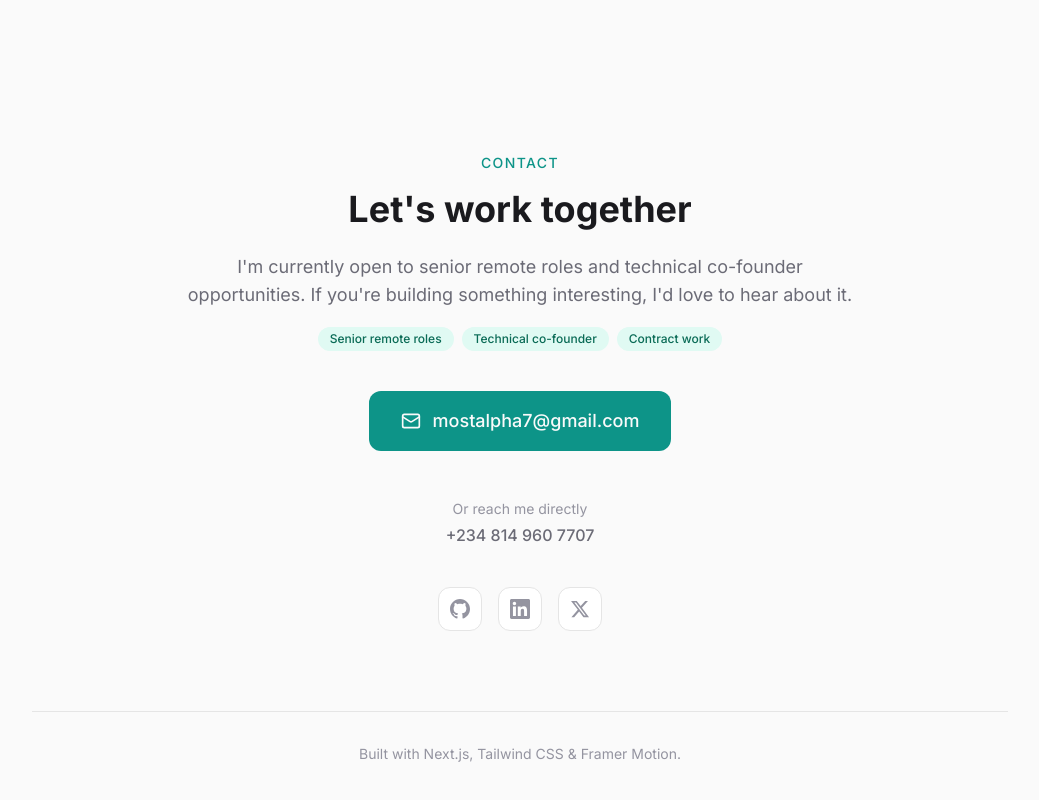
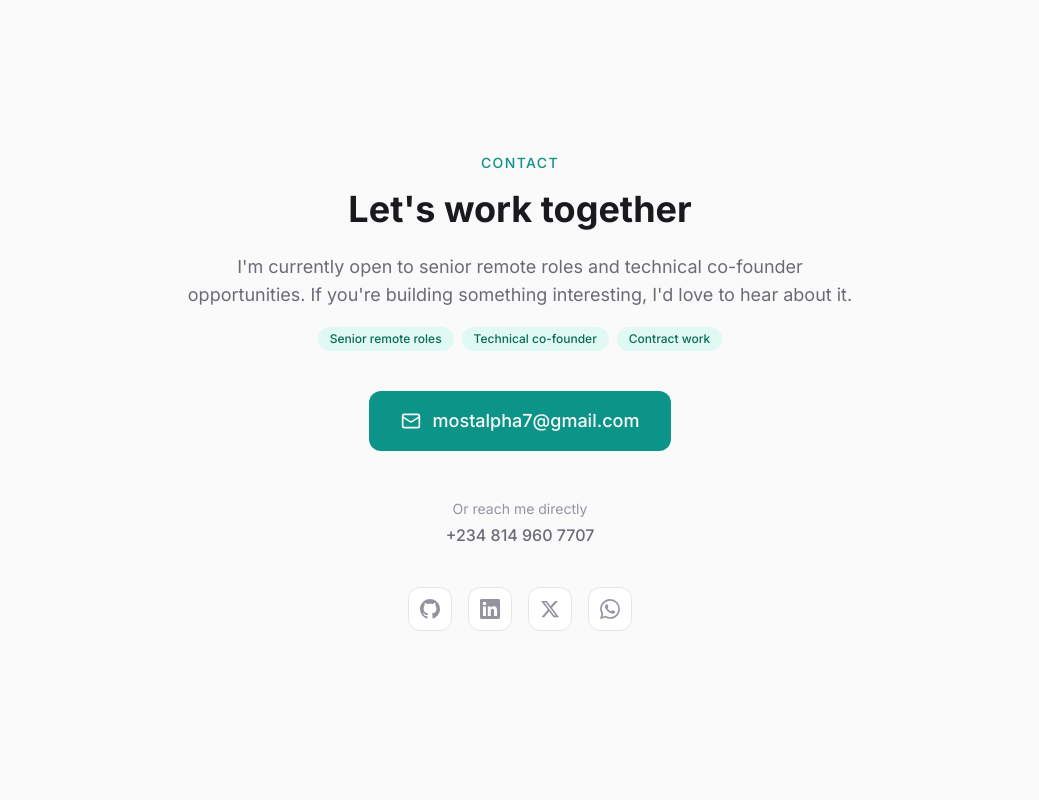
Before and after one commit to Mostalpha7/mostalpha7.github.io, a Next.js app: page / in a window 1280 px wide. Shown: the part 5644-6444 px from the top of the page, without its empty margins (120-1159 px from the left). After the commit the page ends 6371 px from the top, so only its background shows below. Built offline with nearby package versions, Linux system fonts and the light colour scheme.

Commit message:
feat: add experience timeline, teaching section, and contact with WhatsApp

```diff
--- a/src/components/sections/contact.tsx
+++ b/src/components/sections/contact.tsx
@@ -28,6 +28,16 @@
         icon: (
             <svg width="20" height="20" viewBox="0 0 24 24" fill="currentColor">
                 <path d="M18.244 2.25h3.308l-7.227 8.26 8.502 11.24H16.17l-5.214-6.817L4.99 21.75H1.68l7.73-8.835L1.254 2.25H8.08l4.713 6.231zm-1.161 17.52h1.833L7.084 4.126H5.117z" />
+            </svg>
+        ),
+    },
+
+    {
+        label: "WhatsApp",
+        url: "https://wa.me/2348149607707",
+        icon: (
+            <svg width="20" height="20" viewBox="0 0 24 24" fill="currentColor">
+                <path d="M17.472 14.382c-.297-.149-1.758-.867-2.03-.967-.273-.099-.471-.148-.67.15-.197.297-.767.966-.94 1.164-.173.199-.347.223-.644.075-.297-.15-1.255-.463-2.39-1.475-.883-.788-1.48-1.761-1.653-2.059-.173-.297-.018-.458.13-.606.134-.133.298-.347.446-.52.149-.174.198-.298.298-.497.099-.198.05-.371-.025-.52-.075-.149-.669-1.612-.916-2.207-.242-.579-.487-.5-.669-.51-.173-.008-.371-.01-.57-.01-.198 0-.52.074-.792.372-.272.297-1.04 1.016-1.04 2.479 0 1.462 1.065 2.875 1.213 3.074.149.198 2.096 3.2 5.077 4.487.709.306 1.262.489 1.694.625.712.227 1.36.195 1.871.118.571-.085 1.758-.719 2.006-1.413.248-.694.248-1.289.173-1.413-.074-.124-.272-.198-.57-.347m-5.421 7.403h-.004a9.87 9.87 0 0 1-5.031-1.378l-.361-.214-3.741.982.998-3.648-.235-.374a9.86 9.86 0 0 1-1.51-5.26c.001-5.45 4.436-9.884 9.888-9.884 2.64 0 5.122 1.03 6.988 2.898a9.825 9.825 0 0 1 2.893 6.994c-.003 5.45-4.437 9.884-9.885 9.884m8.413-18.297A11.815 11.815 0 0 0 12.05 0C5.495 0 .16 5.335.157 11.892c0 2.096.547 4.142 1.588 5.945L.057 24l6.305-1.654a11.882 11.882 0 0 0 5.683 1.448h.005c6.554 0 11.89-5.335 11.893-11.893a11.821 11.821 0 0 0-3.48-8.413z" />
             </svg>
         ),
     },
@@ -223,20 +233,6 @@
                         ))}
                     </motion.div>
                 </div>
-
-                {/* Footer */}
-                <motion.div
-                    variants={itemVariants}
-                    className="mt-20 pt-8 text-center"
-                    style={{ borderTop: "0.5px solid var(--border)" }}
-                >
-                    <p
-                        className="text-sm"
-                        style={{ color: "var(--text-faint)" }}
-                    >
-                        Built with Next.js, Tailwind CSS & Framer Motion.
-                    </p>
-                </motion.div>
             </motion.div>
         </section>
     );
```
